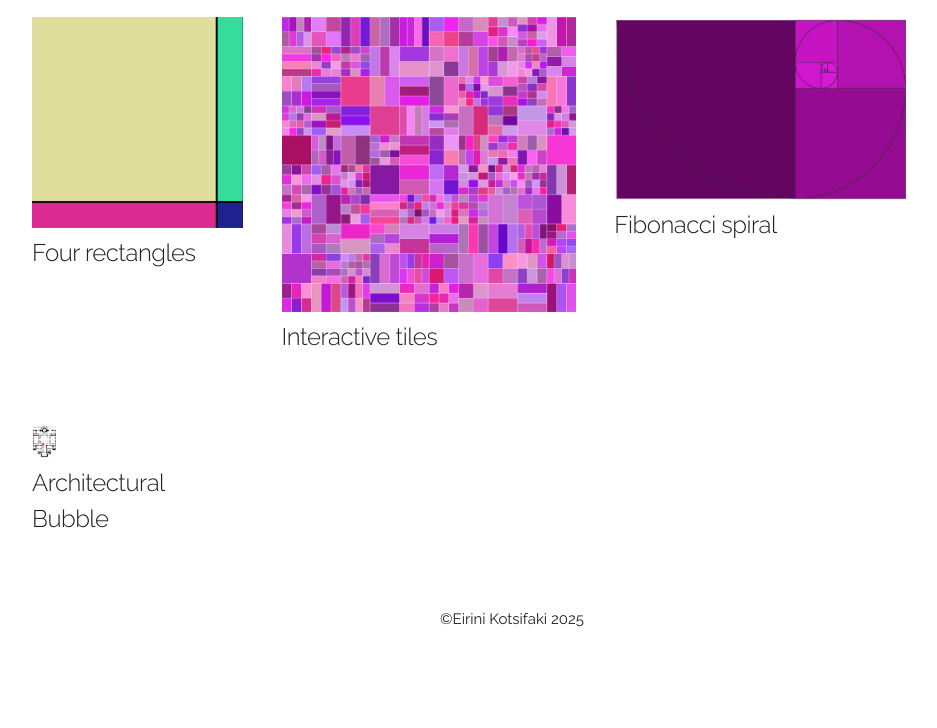
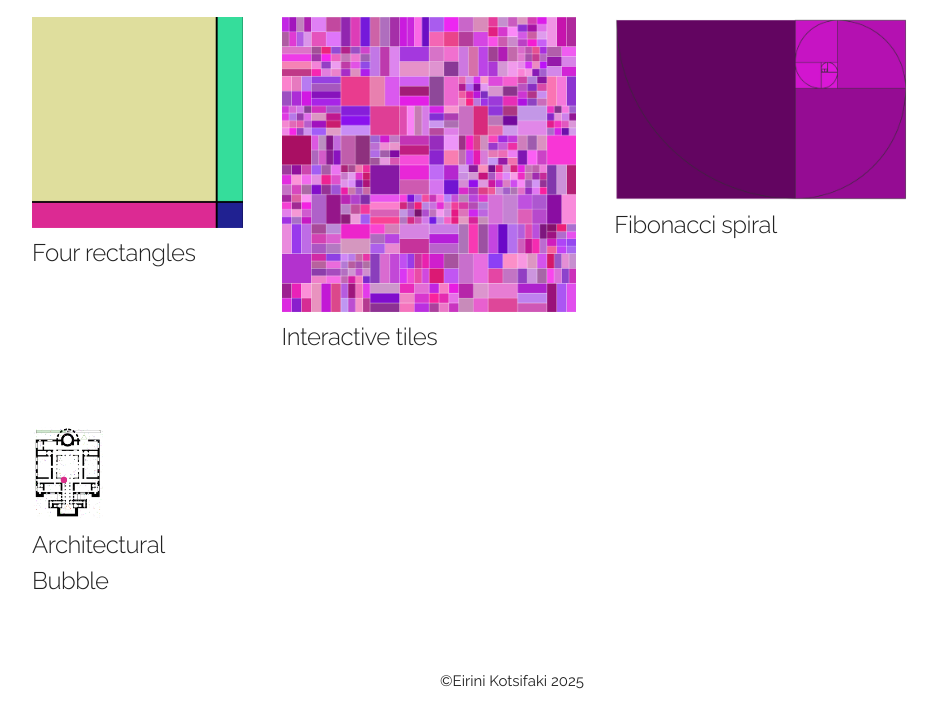
Before and after one commit to EiriniKotsifaki/webpage_template_attempt1_26_3_25, a plain HTML site: page index.html in a window 1280 px wide. Shown: the part 848-1576 px from the top of the page, without its empty margins (128-1065 px from the left). Drawn offline with Linux system fonts and the light colour scheme.

Commit message:
Update index.html

```diff
--- a/index.html
+++ b/index.html
@@ -84,7 +84,7 @@
     </div>
 
     <div class="row u-cf half-bottom">
-      <div class="one column">
+      <div class="two columns">
           <a href="https://editor.p5js.org/EiriniKotsifaki/sketches/m5W4RlnMn" target="_blank">
             <img src="images/emp.png" class="scale-with-grid">
           </a>
```
